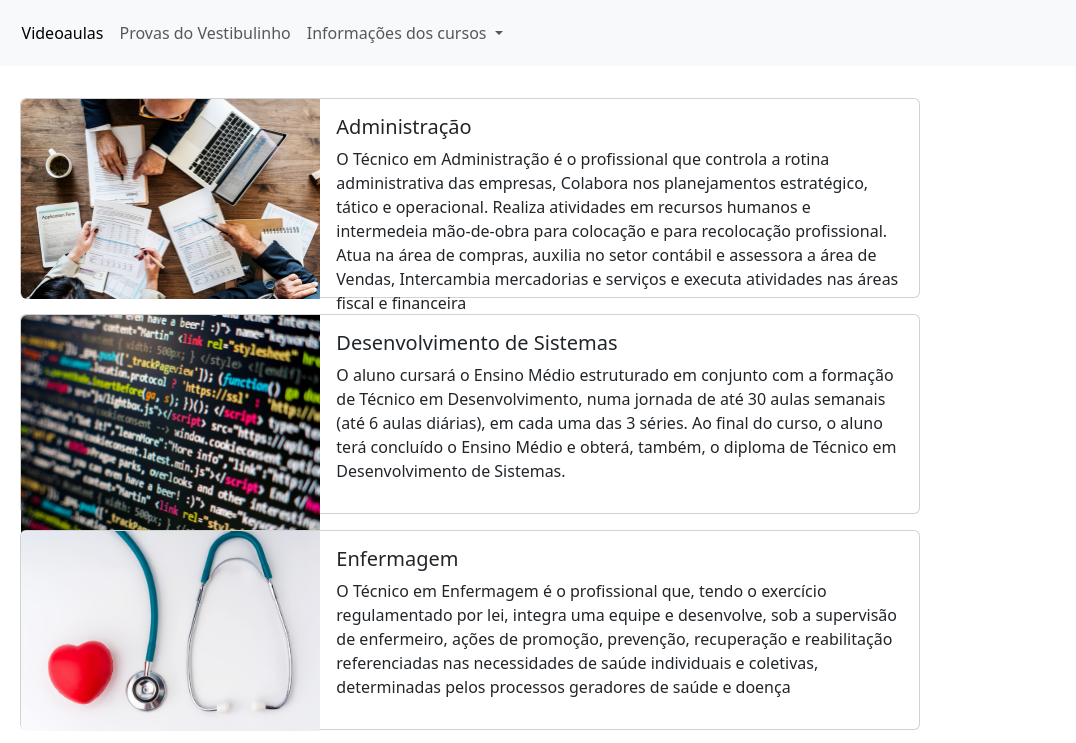
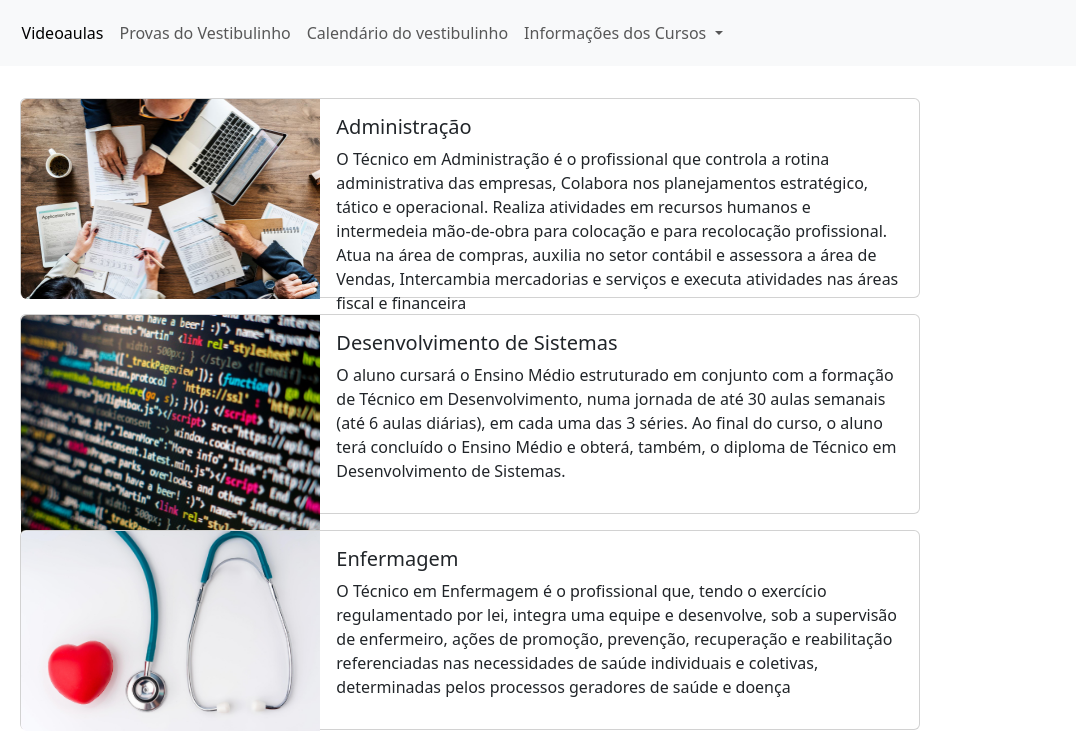
Before and after one commit to Bernardo112/Hackatonhoes, a plain HTML site: page informacoesCurso.html in a window 1280 px wide. Shown: the top 743 px of the page, 204-1280 px from the left. Drawn offline with nearby package versions, Linux system fonts and the light colour scheme.

Commit message:
Consertando erro de navbar da tela de cursos

```diff
--- a/informacoesCurso.html
+++ b/informacoesCurso.html
@@ -10,6 +10,7 @@
     <title>Apresentação dos cursos </title>
 </head>
 <body>
+    <!--nav bar-->
     <nav class="navbar navbar-expand-lg bg-body-tertiary">
       <div class="container-fluid">
         <img src="img/logoTonhoes.png" alt="logo" height="50" width="50" style="margin-right: 5px;">
@@ -25,13 +26,16 @@
             <li class="nav-item">
               <a class="nav-link" href="provas.html">Provas do Vestibulinho</a>
             </li>
+            <li class="nav-item">
+              <a class="nav-link" href="calendario.html">Calendário do vestibulinho</a>
+            </li>
             <li class="nav-item dropdown">
               <a class="nav-link dropdown-toggle" href="#" role="button" data-bs-toggle="dropdown" aria-expanded="false">
-                  Informações dos cursos
+                Informações dos Cursos
               </a>
               <ul class="dropdown-menu">
                 <li><a class="dropdown-item" href="informacoesCurso.html">Apresentação</a></li>
-                  <li><a class="dropdown-item" href="cargaHorariaCurso.html">Carga Horária</a></li>
+                <li><a class="dropdown-item" href="cursosIntegrantes.html">Cursos do projeto</a></li>
               </ul>
             </li>
           </ul>
```
Lines whose indentation alone changed are shown as unchanged.
